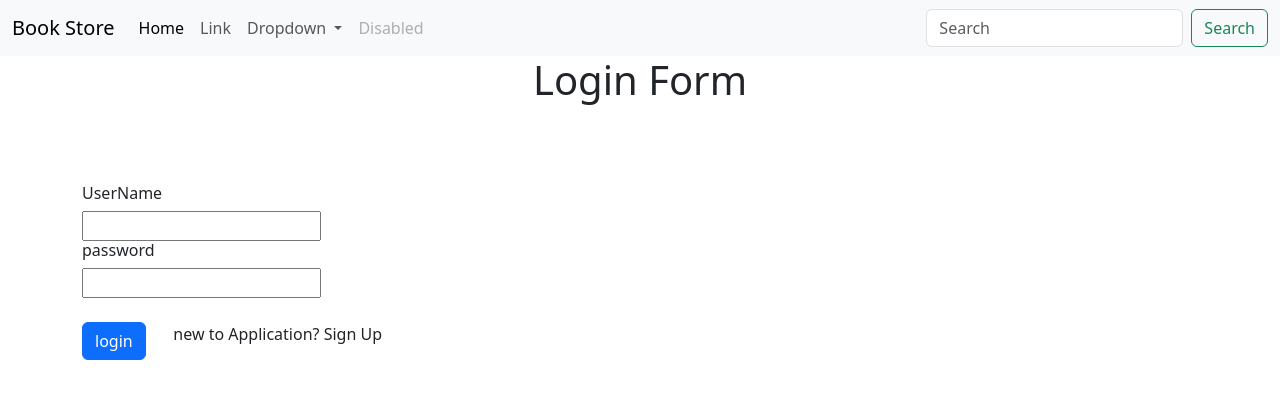
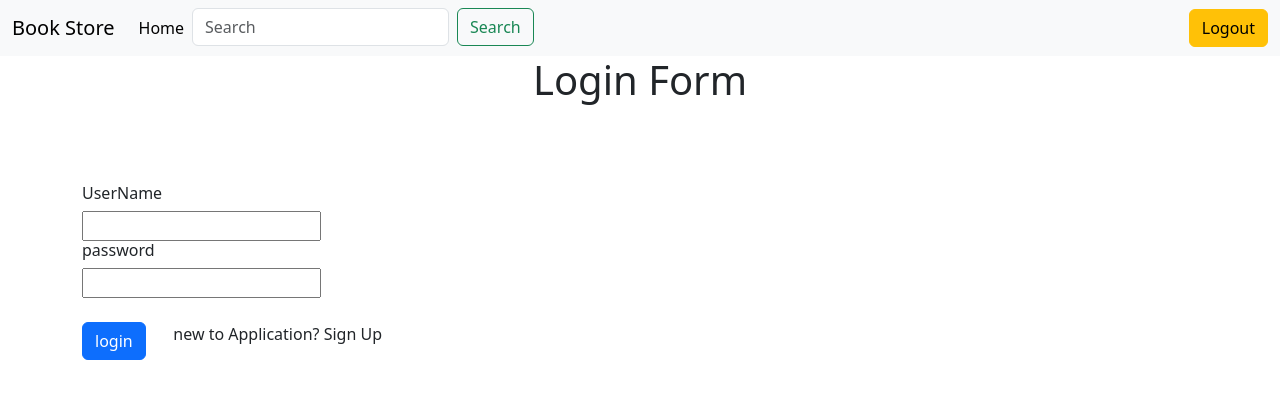
Before and after one commit to Gupta-Harshit0008/book-store-frontend, an Angular app: page /login in a window 1280 px wide. Shown: the top 398 px of the page. Built offline with nearby package versions, Linux system fonts and the light colour scheme; sample sign-in values are in the browser's storage.

Commit message:
added Logout Functionality

```diff
--- a/src/app/login/login.component.ts
+++ b/src/app/login/login.component.ts
@@ -55,6 +55,8 @@ export class LoginComponent {
     this.loginservice.signUp(this.signUpData).subscribe({
       next: (response)=>{
         alert('User signUp successfully, kindy login to proceed')
+        this.loginForm=true;
+    this.signUpForm=false;
         this.router.navigateByUrl('login')
       },
       error :(err) =>{
--- a/src/app/navbar/navbar.component.html
+++ b/src/app/navbar/navbar.component.html
@@ -9,28 +9,16 @@
           <li class="nav-item">
             <a class="nav-link active" aria-current="page" routerLink="/home">Home</a>
           </li>
-          <li class="nav-item">
-            <a class="nav-link" href="#">Link</a>
-          </li>
-          <li class="nav-item dropdown">
-            <a class="nav-link dropdown-toggle" href="#" role="button" data-bs-toggle="dropdown" aria-expanded="false">
-              Dropdown
-            </a>
-            <ul class="dropdown-menu">
-              <li><a class="dropdown-item" href="#">Action</a></li>
-              <li><a class="dropdown-item" href="#">Another action</a></li>
-              <li><hr class="dropdown-divider"></li>
-              <li><a class="dropdown-item" href="#">Something else here</a></li>
-            </ul>
-          </li>
-          <li class="nav-item">
-            <a class="nav-link disabled" aria-disabled="true">Disabled</a>
-          </li>
+        <li>
+          <form class="d-flex" role="search">
+            <input class="form-control me-2" type="search" placeholder="Search" aria-label="Search">
+            <button class="btn btn-outline-success" type="submit">Search</button>
+          </form>
+        </li>
         </ul>
-        <form class="d-flex" role="search">
-          <input class="form-control me-2" type="search" placeholder="Search" aria-label="Search">
-          <button class="btn btn-outline-success" type="submit">Search</button>
-        </form>
+        <div>
+          <button class="btn btn-warning" (click)="logout()"> Logout </button>
+        </div>
       </div>
     </div>
   </nav>
--- a/src/app/navbar/navbar.component.ts
+++ b/src/app/navbar/navbar.component.ts
@@ -1,6 +1,6 @@
 import { CommonModule } from '@angular/common';
 import { Component } from '@angular/core';
-import { RouterLink } from '@angular/router';
+import { Router, RouterLink } from '@angular/router';
 
 @Component({
   selector: 'app-navbar',
@@ -11,4 +11,9 @@ import { RouterLink } from '@angular/router';
 })
 export class NavbarComponent {
 
+constructor(private router:Router){}
+  logout(){
+    sessionStorage.removeItem('user')
+    this.router.navigateByUrl('login')
+  }
 }
```
